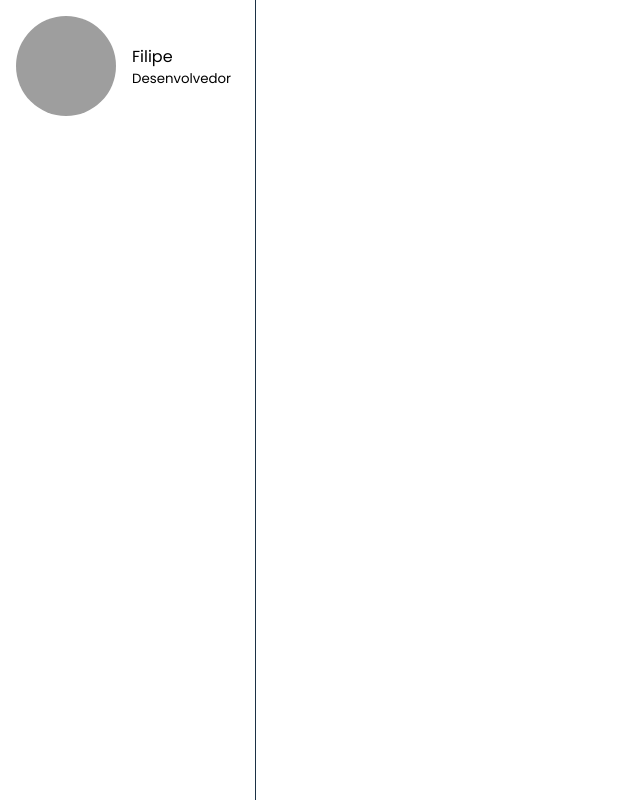
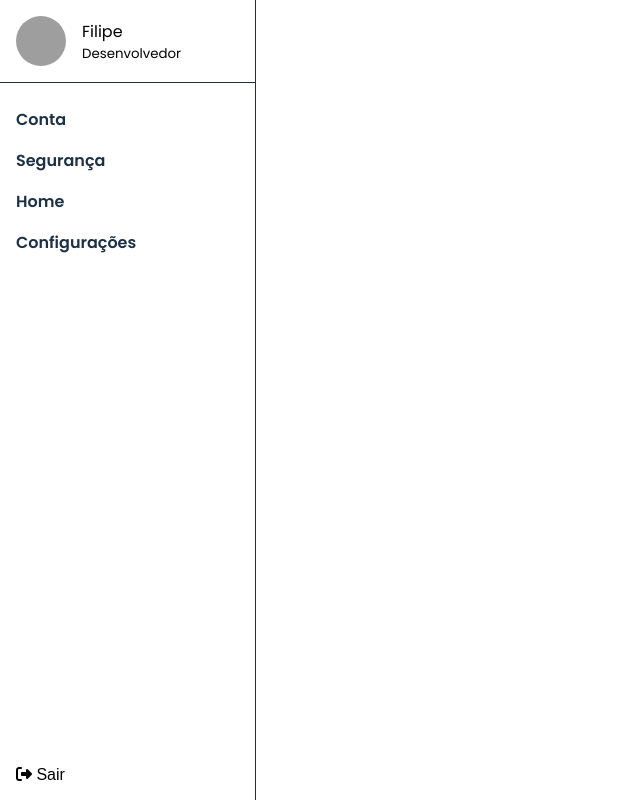
Before and after one commit to fillipim/e-commerce, a plain HTML site: page pages/perfil.html in a window 1280 px wide. Shown: the whole page, without its empty margins (0-640 px from the left). Drawn offline with Linux system fonts and the light colour scheme; grey boxes are pictures that could not be loaded.

Commit message:
adiciona navegação

```diff
--- a/pages/perfil.html
+++ b/pages/perfil.html
@@ -17,7 +17,18 @@
                 <small>Desenvolvedor</small>
             </div>
         </div>
+
+        <nav>
+            <ul class="menu-profile">
+                <li><a href="#">Conta</a></li>
+                <li><a href="#">Segurança</a></li>
+                <li><a href="../index.html">Home</a></li>
+                <li><a href="#">Configurações</a></li>
+            </ul>
+        </nav>
+        <button id="logout"><i class="fa-solid fa-right-from-bracket"></i> Sair</button>
     </header>
+    <script src="https://kit.fontawesome.com/4e987cc6ad.js" crossorigin="anonymous"></script>
 </body>
 
 </html>
--- a/styles/perfil.css
+++ b/styles/perfil.css
@@ -34,6 +34,8 @@ header {
     grid-column: 1/1;
     height: 100%;
     border-right: solid 1px var(--dark-blue);
+    display: flex;
+    flex-direction: column;
 }
 
 .profile {
@@ -48,7 +50,39 @@ header {
 }
 
 .profile img {
-    width: 100px;
-    height: 100px;
+    width: 50px;
+    height: 50px;
     border-radius: 50%;
 }
+
+.menu-profile {
+    padding-top: var(--padding-2);
+    border-top: solid 1px var(--dark-blue);
+}
+
+.menu-profile li {
+    padding: .5rem var(--padding-2);
+    transition: .3s;
+}
+
+.menu-profile li:hover {
+    background-color: var(--dark-blue);
+}
+
+.menu-profile li:hover a {
+    color: #fff;
+}
+
+.menu-profile li a {
+    color: var(--dark-blue);
+    font-weight: bold;
+}
+
+#logout {
+    width: fit-content;
+    margin: auto auto var(--margin-1) var(--margin-1);
+    background-color: transparent;
+    border: none;
+    cursor: pointer;
+    font-size: 1rem;
+}
```
